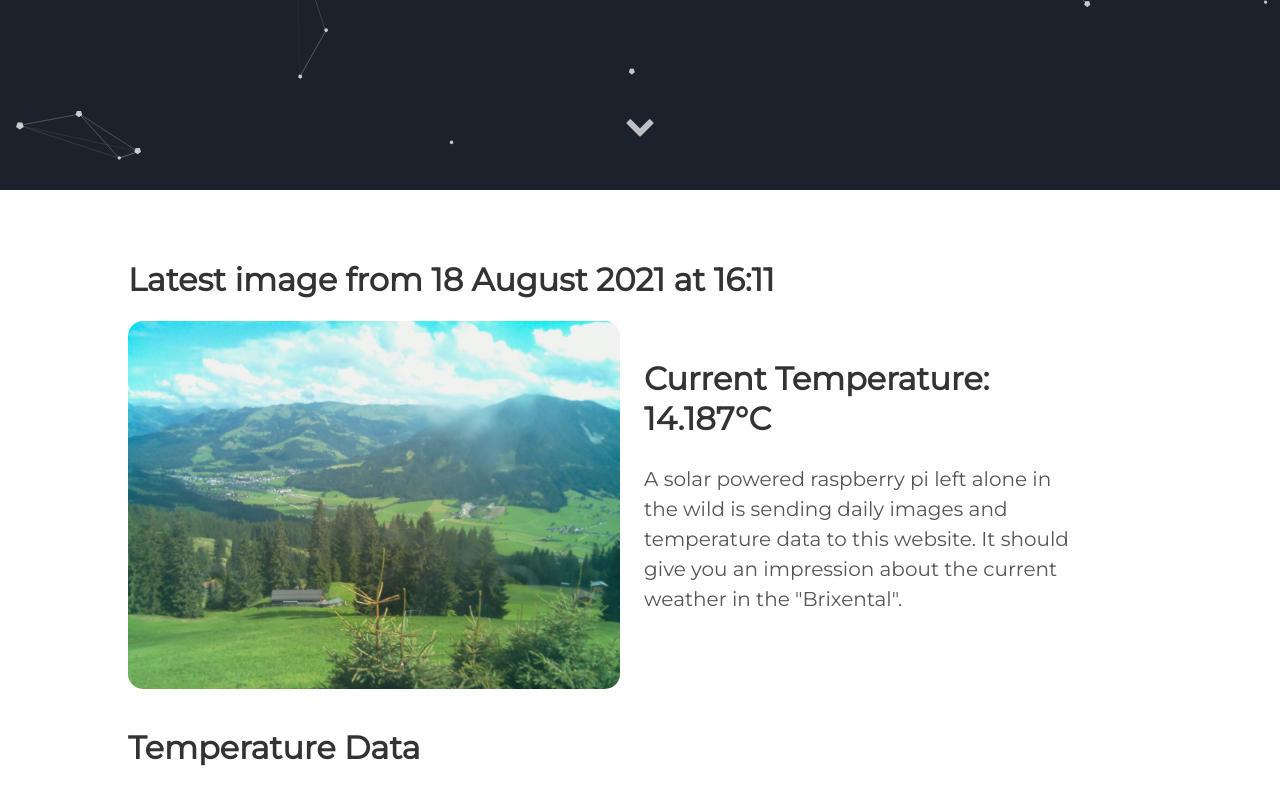
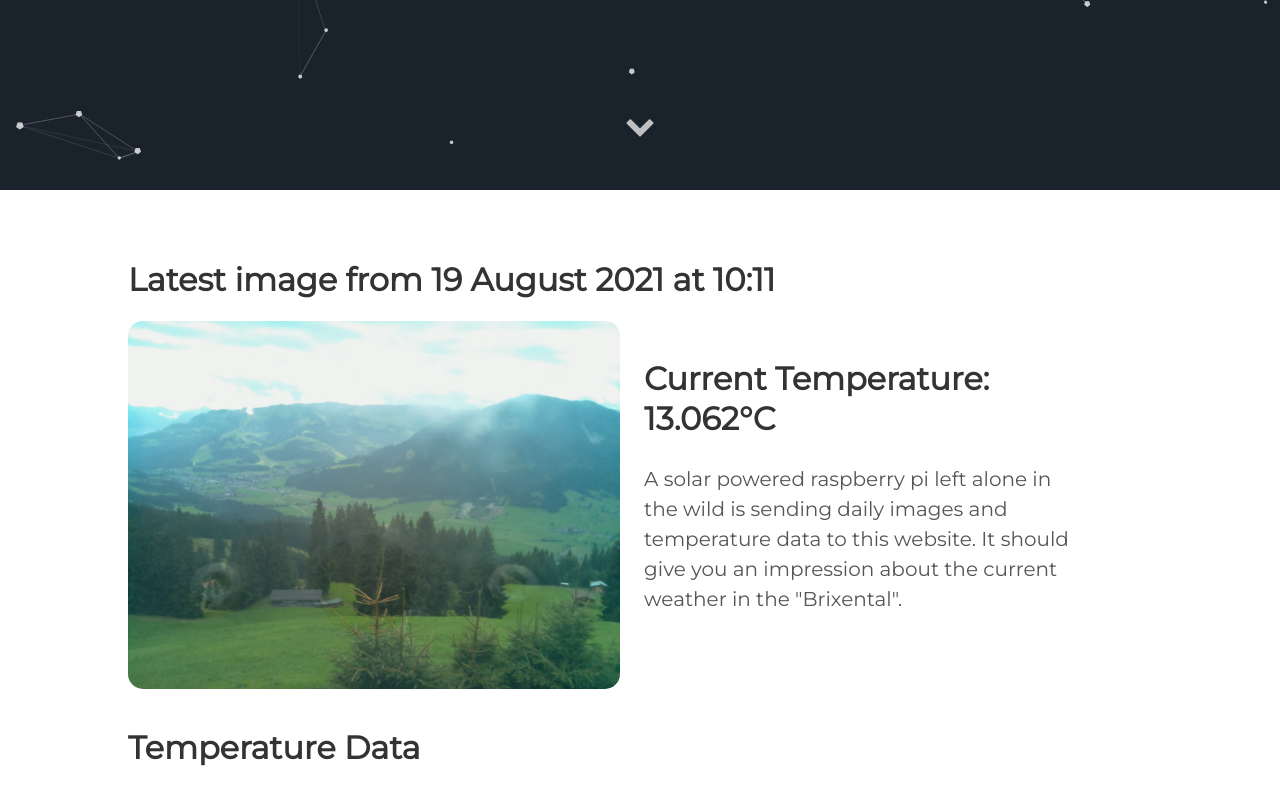
Before and after one commit to vektorious/vektorious.github.io, a Jekyll site: the page built from resources/huette.md, in a window 1280 px wide and 900 px high, scrolled down 710 px. Shown: the top 805 px of the window. Built offline with Jekyll 4.4.1, drawn with Linux system fonts in a browser that asks for light colours.

Commit message:
I'm a bot beep boop

```diff
--- a/resources/huette.md
+++ b/resources/huette.md
@@ -6,13 +6,13 @@ image: '/assets/img/'
 description: 'Live image from the Austrian alps'
 twitter_text: ' '
 ---
-## Latest image from 18 August 2021 at 16:11
+## Latest image from 19 August 2021 at 10:11
 <div class="huette">
   <div class="huette-image">
     <img src="{{ "/assets/img/huette.jpg" | prepend: site.baseurl }}">
   </div>
   <div class="huette-text">
-        <h2>Current Temperature: 14.187°C</h2>
+        <h2>Current Temperature: 13.062°C</h2>
         <p>A solar powered raspberry pi left alone in the wild is sending daily images and temperature data to this website. It should give you an impression about the current weather in the "Brixental".</p>
 
   </div>
```
Also changed, not shown: rpi-script/2021-08-19_100958.txt (renamed from rpi-script/2021-08-18_160959.txt, +5 -5 lines), rpi-script/huette.md (+2 -2 lines), assets/img/huette.jpg, assets/img/temp_plot.png, rpi-script/temp_plot.png, 1 other file.
